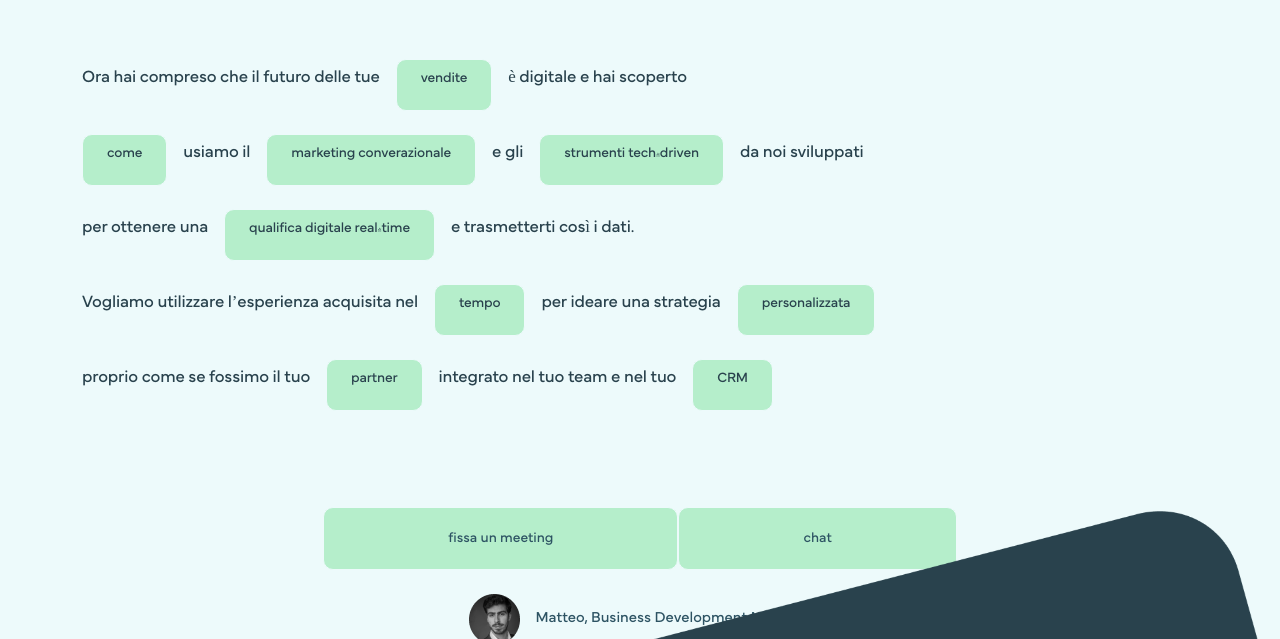
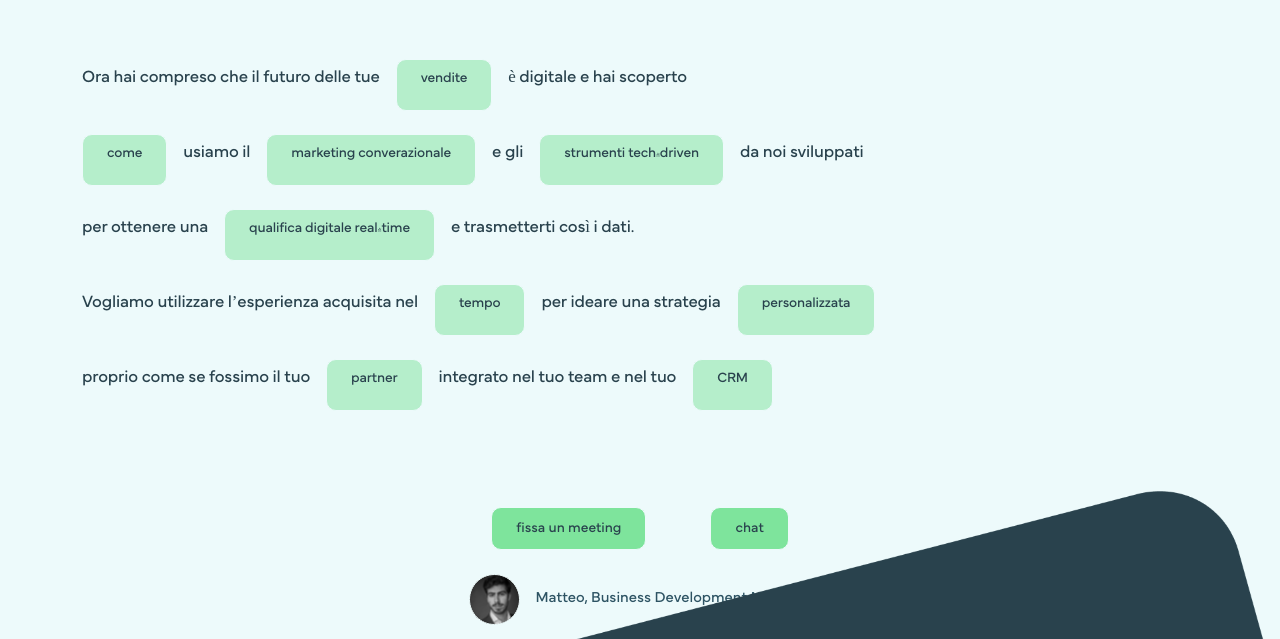
Before and after one commit to neharadialcode/daicar-group-animation, a React (Create React App) app: page / in a window 1280 px wide. Shown: the part 5801-6440 px from the top of the page. Built offline with nearby package versions, Linux system fonts and the light colour scheme.

Commit message:
updating meeting section code

```diff
--- a/src/assets/scss/app.scss
+++ b/src/assets/scss/app.scss
@@ -362,19 +362,6 @@
 .small_tab_arrow_img_forth {
   height: 110vh;
 }
-
-@-webkit-keyframes Calendly_button {
-  0% {
-    -webkit-box-shadow: 0 0 0 0 var(--color-gray);
-    box-shadow: 0 0 0 0 var(--color-gray);
-  }
-}
-@keyframes Calendly_button {
-  0% {
-    -webkit-box-shadow: 0 0 0 var(--color-gray);
-    box-shadow: 0 0 0 0 var(--color-gray);
-  }
-}
 .common_button {
   background: rgba(126, 228, 156, 0.5);
   border: 1px solid var(--color-white-off);
@@ -385,25 +372,37 @@
   height: 52px;
   line-height: 76%;
 }
-.Calendly_button {
-  background: rgba(126, 228, 156, 0.5);
-  border: 1px solid var(--color-white-off);
-  border-radius: 10px;
-  padding: 17px 68px;
-  font-weight: 400;
-  &:hover {
-    -webkit-animation: Calendly_button 1s;
-    animation: Calendly_button 1s;
-    -webkit-box-shadow: 0 0 0 0.7em transparent;
-    box-shadow: 0 0 0 0.7em transparent;
-  }
-  &:focus {
-    -webkit-animation: Calendly_button 1s;
-    animation: Calendly_button 1s;
-    -webkit-box-shadow: 0 0 0 0.7em transparent;
-    box-shadow: 0 0 0 0.7em transparent;
-  }
-}
+// .Calendly_button {
+//   background: rgba(126, 228, 156, 0.5);
+//   border: 1px solid var(--color-white-off);
+//   border-radius: 10px;
+//   padding: 17px 68px;
+//   font-weight: 400;
+//   &:hover {
+//     -webkit-animation: Calendly_button 1s;
+//     animation: Calendly_button 1s;
+//     -webkit-box-shadow: 0 0 0 0.7em transparent;
+//     box-shadow: 0 0 0 0.7em transparent;
+//   }
+//   &:focus {
+//     -webkit-animation: Calendly_button 1s;
+//     animation: Calendly_button 1s;
+//     -webkit-box-shadow: 0 0 0 0.7em transparent;
+//     box-shadow: 0 0 0 0.7em transparent;
+//   }
+// }
+// @-webkit-keyframes Calendly_button {
+//   0% {
+//     -webkit-box-shadow: 0 0 0 0 var(--color-gray);
+//     box-shadow: 0 0 0 0 var(--color-gray);
+//   }
+// }
+// @keyframes Calendly_button {
+//   0% {
+//     -webkit-box-shadow: 0 0 0 var(--color-gray);
+//     box-shadow: 0 0 0 0 var(--color-gray);
+//   }
+// }
 .common_padding {
   padding-top: 23px;
 }
@@ -778,17 +777,24 @@ $background-color_3: black;
   line-height: 236% !important;
   max-width: 1302px !important;
 }
-.parliamone {
-  position: relative;
-  &::after {
-    content: "";
-    position: absolute;
-    height: 70.47px;
-    width: 1.69px;
-    border: 1px solid var(--color-white-off);
-    opacity: 0.5;
-    background-color: var(--color-white-off);
-    right: -30px;
-    top: -20px;
-  }
+// .parliamone {
+//   position: relative;
+//   &::after {
+//     content: "";
+//     position: absolute;
+//     height: 70.47px;
+//     width: 1.69px;
+//     border: 1px solid var(--color-white-off);
+//     opacity: 0.5;
+//     background-color: var(--color-white-off);
+//     right: -30px;
+//     top: -20px;
+//   }
+// }
+.meeting_btn_parent button {
+  color: var(--color-dark-gray) !important;
 }
+.meeting_btn_parent .meeting_border_line::after {
+  height: 82px !important;
+  right: 127px !important;
+}
--- a/src/assets/scss/media.scss
+++ b/src/assets/scss/media.scss
@@ -43,13 +43,13 @@
   // .meeting_top_space{
   //   margin-top: 143px;
   // }
-  .Calendly_button {
-    background: rgba(126, 228, 156, 0.5);
-    border: 1px solid #edfafb;
-    border-radius: 10px;
-    padding: 20px 124px;
-    font-weight: 400;
-  }
+  // .Calendly_button {
+  //   background: rgba(126, 228, 156, 0.5);
+  //   border: 1px solid #edfafb;
+  //   border-radius: 10px;
+  //   padding: 20px 124px;
+  //   font-weight: 400;
+  // }
   .padding_y163 {
     padding-top: 50px !important;
     padding-bottom: 50px !important;
@@ -701,13 +701,13 @@
   .common_button {
     padding: 3px 8px;
   }
-  .Calendly_button {
-    background: rgba(126, 228, 156, 0.5);
-    border: 1px solid #edfafb;
-    border-radius: 10px;
-    padding: 7px 33px;
-    font-weight: 500;
-  }
+  // .Calendly_button {
+  //   background: rgba(126, 228, 156, 0.5);
+  //   border: 1px solid #edfafb;
+  //   border-radius: 10px;
+  //   padding: 7px 33px;
+  //   font-weight: 500;
+  // }
   .image_hight {
     width: 25px;
     height: 25px;
--- a/src/components/Meeting.jsx
+++ b/src/components/Meeting.jsx
@@ -1,5 +1,5 @@
 import React, { useEffect } from "react";
-import man from "../assets/images/png/man-img.png";
+import meetingManImg from "../assets/images/svg/meeting_man_img.svg";
 import gsap from "gsap";
 
 function About() {
@@ -34,7 +34,7 @@ function About() {
     <>
       <section className="bg_light_white padding_y163 about_parent min-vh-100 overflow-hidden">
         <div className="custom_container container about_text pt-xl-5">
-          <p className="mb-0 fw-normal font_5xl color_dark_gray ff_mundial_normal custom_letter_spacing meeting_para mx-auto">
+          <p className="mb-0 fw-normal font_5xl color_dark_gray ff_mundial_regular custom_letter_spacing meeting_para mx-auto">
             Ora hai compreso che il futuro delle tue
             <span className="common_button mx-1 font_2xl mx-sm-3">vendite</span>
             è digitale e hai scoperto
@@ -76,21 +76,25 @@ function About() {
           </p>
           <div className="d-flex justify-content-center pt-5 mt-5 position-relative z_index2">
             <div>
-              <div className="d-flex align-items-center">
-                <button className="Calendly_button fw-normal mx-auto d-flex ff_mundial_normal font_2xl color_gray">
+              <div className="d-flex align-items-center justify-content-center meeting_btn_parent">
+                <button className="ff_mundial_regular hero_btn me-5">
                   fissa un meeting
                 </button>
-                <button className="Calendly_button fw-normal mx-auto d-flex ff_mundial_normal font_2xl color_gray parliamone">
+                <button className="ff_mundial_regular hero_btn meeting_border_line parliamone ms-3">
                   chat
                 </button>
               </div>
               <div className="d-flex justify-content-center gap-1 gap-sm-3 mt-sm-4 mt-2 align-items-center">
-                <img className="image_hight" src={man} alt="man" />
-                <p className="mb-0 font_md color_gray d-none d-xl-block">
+                <img
+                  className="image_hight"
+                  src={meetingManImg}
+                  alt="meetingManImg"
+                />
+                <p className="mb-0 ff_mundial_regular font_md color_gray d-none d-xl-block">
                   <span className="fw_light">Matteo,</span> Business Development
                   Manager
                 </p>
-                <p className="mb-0 font_md color_gray d-xl-none">
+                <p className="mb-0 ff_mundial_regular font_md color_gray d-xl-none">
                   <span className="fw_light">Matteo,</span> Business Development
                   Manager
                 </p>
--- a/src/components/Partner.jsx
+++ b/src/components/Partner.jsx
@@ -65,7 +65,7 @@ const Partner = () => {
       <div className="container custom_container">
         <div className="position-absolute arrowbtn_set d-none d-lg-block">
           <div className="mt-lg-5 pt-lg-5 d-flex align-items-center gap-4 justify-content-end position-absolute arrowbtn_set">
-            <p className="mb-0 ff_mundial_normal font_md lh_125 text_secondary">
+            <p className="mb-0 ff_mundial_regular font_md lh_125 text_secondary">
               Partner
             </p>
             <img src={arrowbtn} alt="arrowbtn" />
@@ -74,10 +74,10 @@ const Partner = () => {
         <div className="partner_text">
           <div className="mt-lg-5 pt-lg-5">
             <div className="d-flex align-items-center gap-2 justify-content-center mt-5 pt-lg-5 pb-4">
-              <p className="ff_mundial_normal font_5xl text_secondary mb-0 partner_para">
+              <p className="ff_mundial_regular font_5xl text_secondary mb-0 partner_para">
                 Non cerchiamo clienti ma
               </p>
-              <button className="ff_mundial_normal font_2xl text_secondary partner_btn ">
+              <button className="ff_mundial_regular font_2xl text_secondary partner_btn ">
                 partner
               </button>
             </div>
```
Also changed, not shown: src/assets/images/png/man-img.png (deleted), src/assets/images/svg/meeting_man_img.svg (added).
